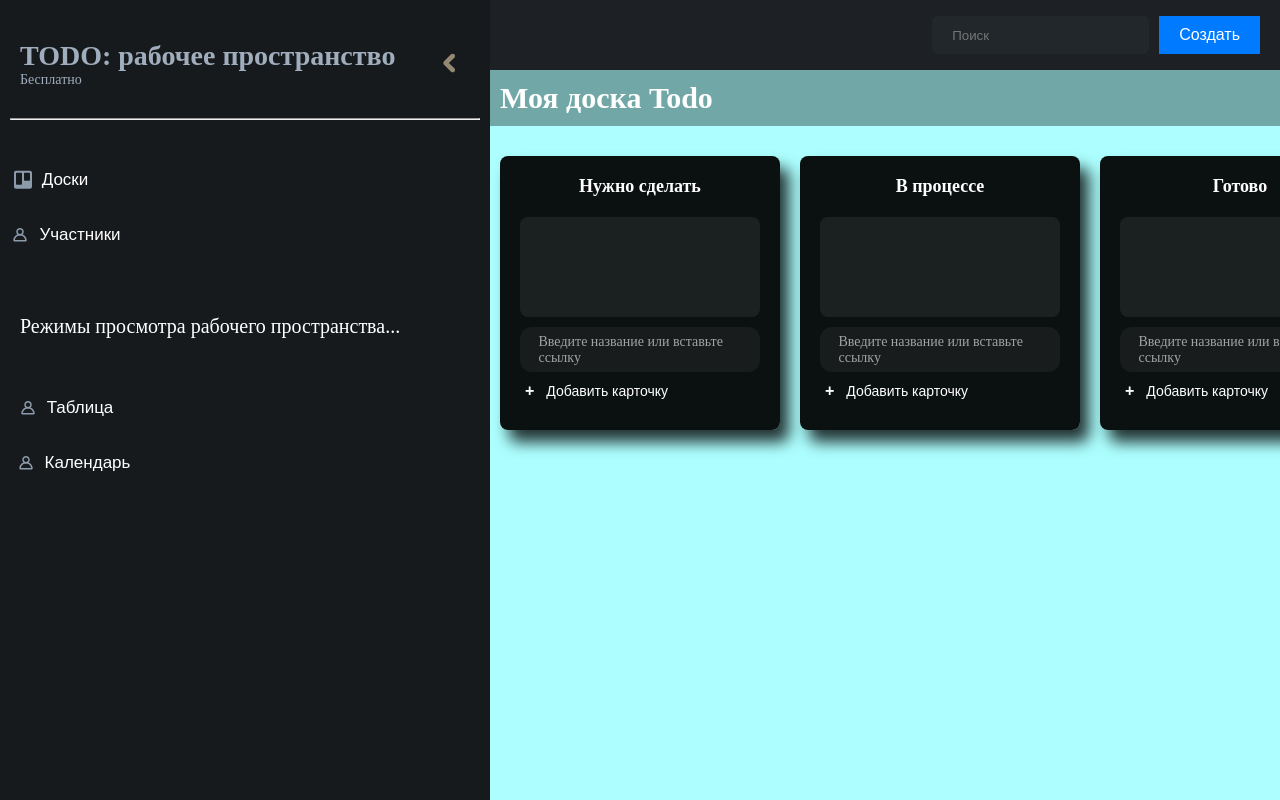
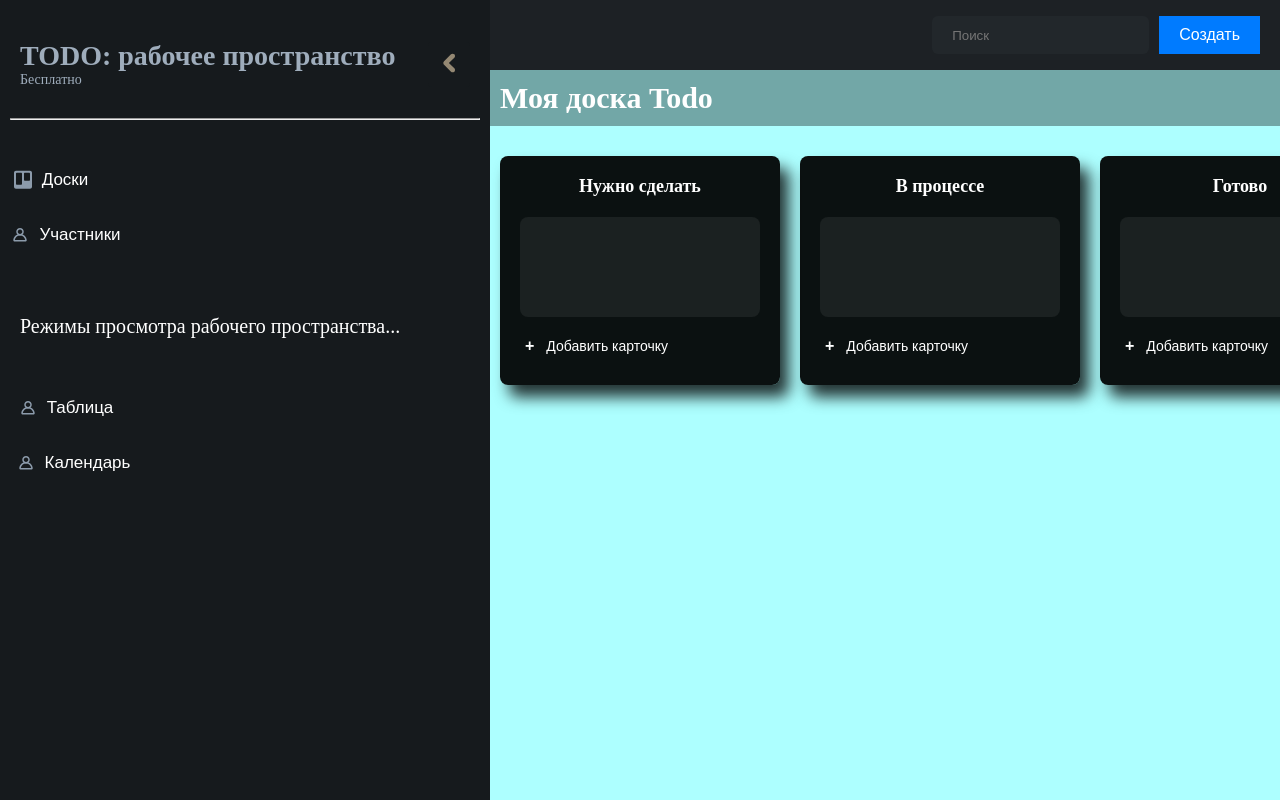
Before and after one commit to SamirSobirov/Todo_project_VUE, a Vue app: page / in a window 1280 px wide. Shown: the top 800 px of the page. Built offline with nearby package versions, Linux system fonts and the light colour scheme.

Commit message:
added changes

```diff
--- a/src/components/mainCard.vue
+++ b/src/components/mainCard.vue
@@ -131,6 +131,7 @@
   }
 
   .input-container {
+    display: none;
     position: relative;
     width: 100%;
 
@@ -175,13 +176,7 @@
 </style>
 
 <script lang="ts">
-import { defineComponent, ref } from "vue";
-
-const isInputVisible = ref(false);
-
-const toggleInput = () => {
-  isInputVisible.value = !isInputVisible.value;
-};
+import { defineComponent} from "vue";
 
 export default defineComponent({
   name: "MainCardVue",
```
